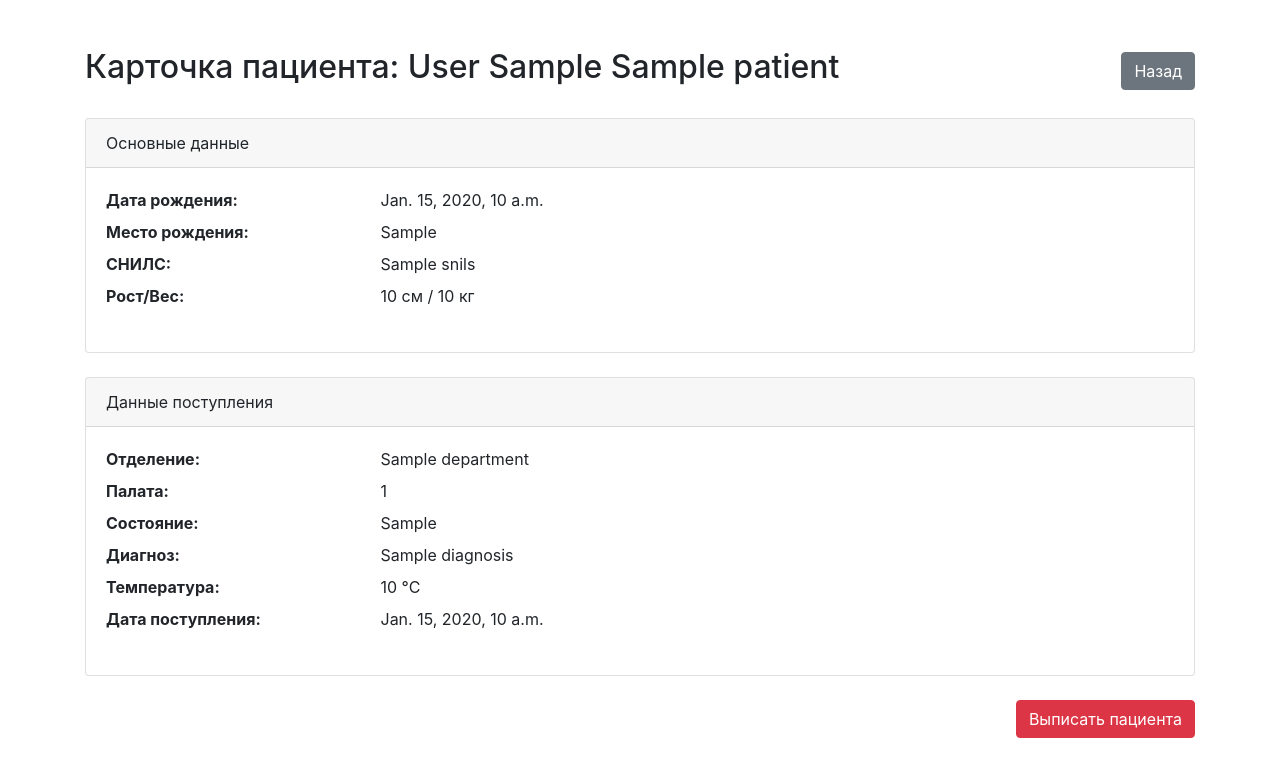
After one commit to lizagashina/Hospital, a Django app: template templates/accounts/patient_detail.html in a window 1280 px wide. The commit adds this page. Shown: the top 777 px of the page. Run offline with Django 3.2, Linux system fonts and the light colour scheme; the template is opened without the code that fills it: most values are stand-ins (such as "Sample title", 1, 10 or a date in 2020).

Commit message:
Patients commit

```diff
--- a/accounts/urls.py
+++ b/accounts/urls.py
@@ -9,4 +9,7 @@ urlpatterns = [
     path('logout/', views.logout_view, name='logout'),
     path('home/', views.home_view, name='home'),
     path('department/<int:department_id>/', views.department_view, name='department'),
+    path('patients/', views.patients_view, name='patients'),
+    path('patients/add/', views.add_patient_view, name='add_patient'),
+    path('patients/<int:patient_id>/', views.patient_detail_view, name='patient_detail'),
 ]
--- a/templates/accounts/home.html
+++ b/templates/accounts/home.html
@@ -18,4 +18,8 @@
     {% else %}
         <div class="alert alert-info">Вам не назначены отделения</div>
     {% endif %}
+
+    <div class="mt-4">
+        <a href="{% url 'patients' %}" class="btn btn-primary btn-lg">Работа с пациентами</a>
+    </div>
 {% endblock %}
--- /dev/null
+++ b/templates/accounts/patient_detail.html
@@ -0,0 +1,63 @@
+{% extends 'accounts/base.html' %}
+
+{% block content %}
+<div class="d-flex justify-content-between align-items-center mb-4">
+    <h2>Карточка пациента: {{ patient.last_name }} {{ patient.first_name }} {{ patient.middle_name }}</h2>
+    <a href="{% url 'patients' %}" class="btn btn-secondary">Назад</a>
+</div>
+
+<div class="card mb-4">
+    <div class="card-header">Основные данные</div>
+    <div class="card-body">
+        <dl class="row">
+            <dt class="col-sm-3">Дата рождения:</dt>
+            <dd class="col-sm-9">{{ patient.birth_date }}</dd>
+
+            <dt class="col-sm-3">Место рождения:</dt>
+            <dd class="col-sm-9">{{ patient.birth_place|default:"Не указано" }}</dd>
+
+            <dt class="col-sm-3">СНИЛС:</dt>
+            <dd class="col-sm-9">{{ patient.snils }}</dd>
+
+            <dt class="col-sm-3">Рост/Вес:</dt>
+            <dd class="col-sm-9">{{ patient.height }} см / {{ patient.weight }} кг</dd>
+        </dl>
+    </div>
+</div>
+
+<div class="card mb-4">
+    <div class="card-header">Данные поступления</div>
+    <div class="card-body">
+        <dl class="row">
+            <dt class="col-sm-3">Отделение:</dt>
+            <dd class="col-sm-9">{{ patient.department.name }}</dd>
+
+            <dt class="col-sm-3">Палата:</dt>
+            <dd class="col-sm-9">{{ patient.room_number }}</dd>
+
+            <dt class="col-sm-3">Состояние:</dt>
+            <dd class="col-sm-9">{{ patient.get_severity_display }}</dd>
+
+            <dt class="col-sm-3">Диагноз:</dt>
+            <dd class="col-sm-9">{{ patient.diagnosis }}</dd>
+
+            <dt class="col-sm-3">Температура:</dt>
+            <dd class="col-sm-9">{{ patient.temperature }} °C</dd>
+
+            <dt class="col-sm-3">Дата поступления:</dt>
+            <dd class="col-sm-9">{{ patient.admission_date }}</dd>
+        </dl>
+    </div>
+</div>
+
+{% if not patient.discharged %}
+<form method="post" class="text-right">
+    {% csrf_token %}
+    <button type="submit" name="discharge" class="btn btn-danger">Выписать пациента</button>
+</form>
+{% else %}
+<div class="alert alert-info">
+    Пациент выписан {{ patient.discharge_date }}
+</div>
+{% endif %}
+{% endblock %}
```
Also changed, not shown: accounts/admin.py (+8 -1 lines), accounts/forms.py (+17 -1 lines), accounts/models.py (+32 -0 lines), accounts/views.py (+31 -2 lines), templates/accounts/add_patient.html (added, +39 -0 lines), templates/accounts/patients.html (added, +40 -0 lines). Lines whose indentation alone changed are shown as unchanged.
